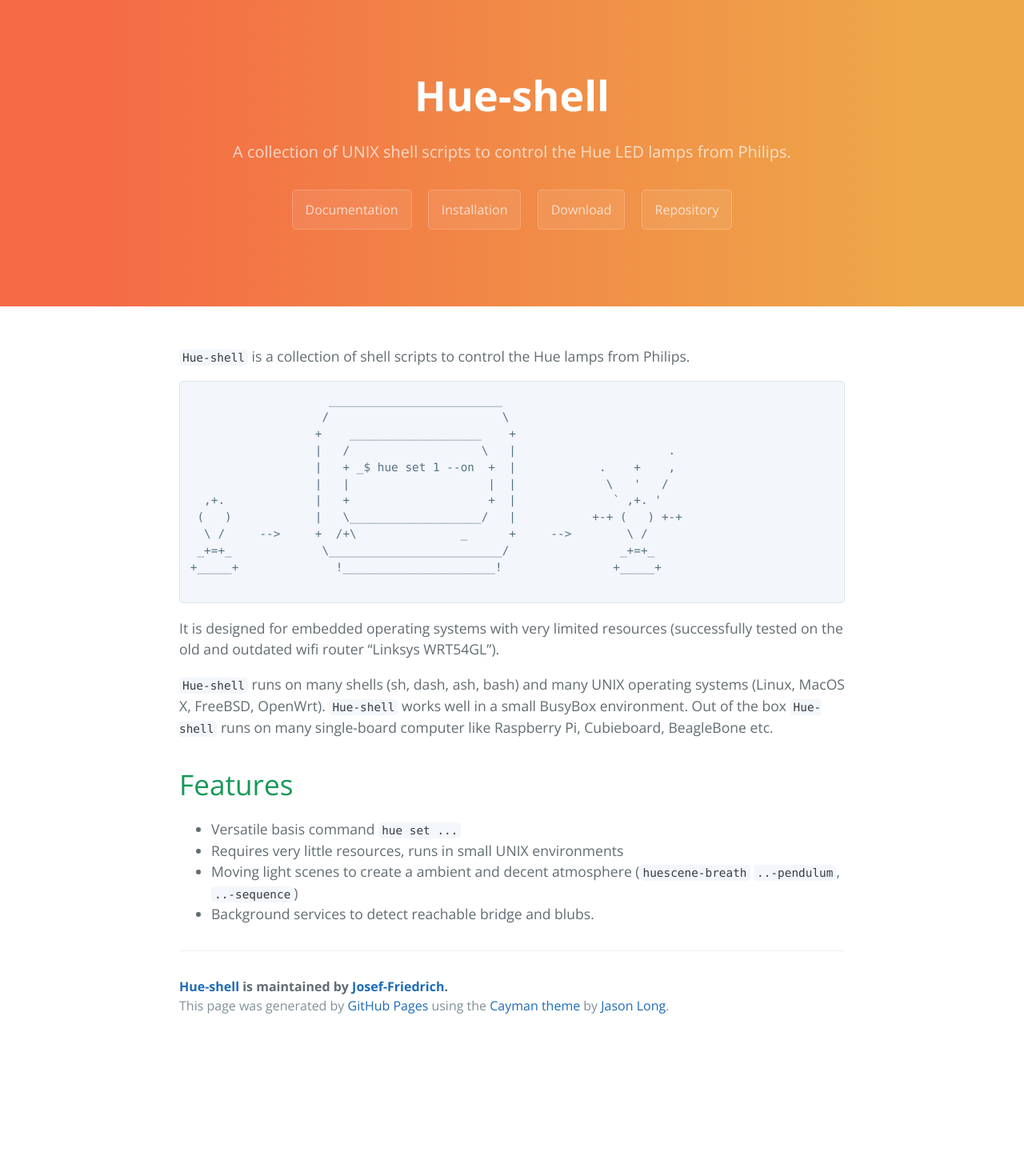
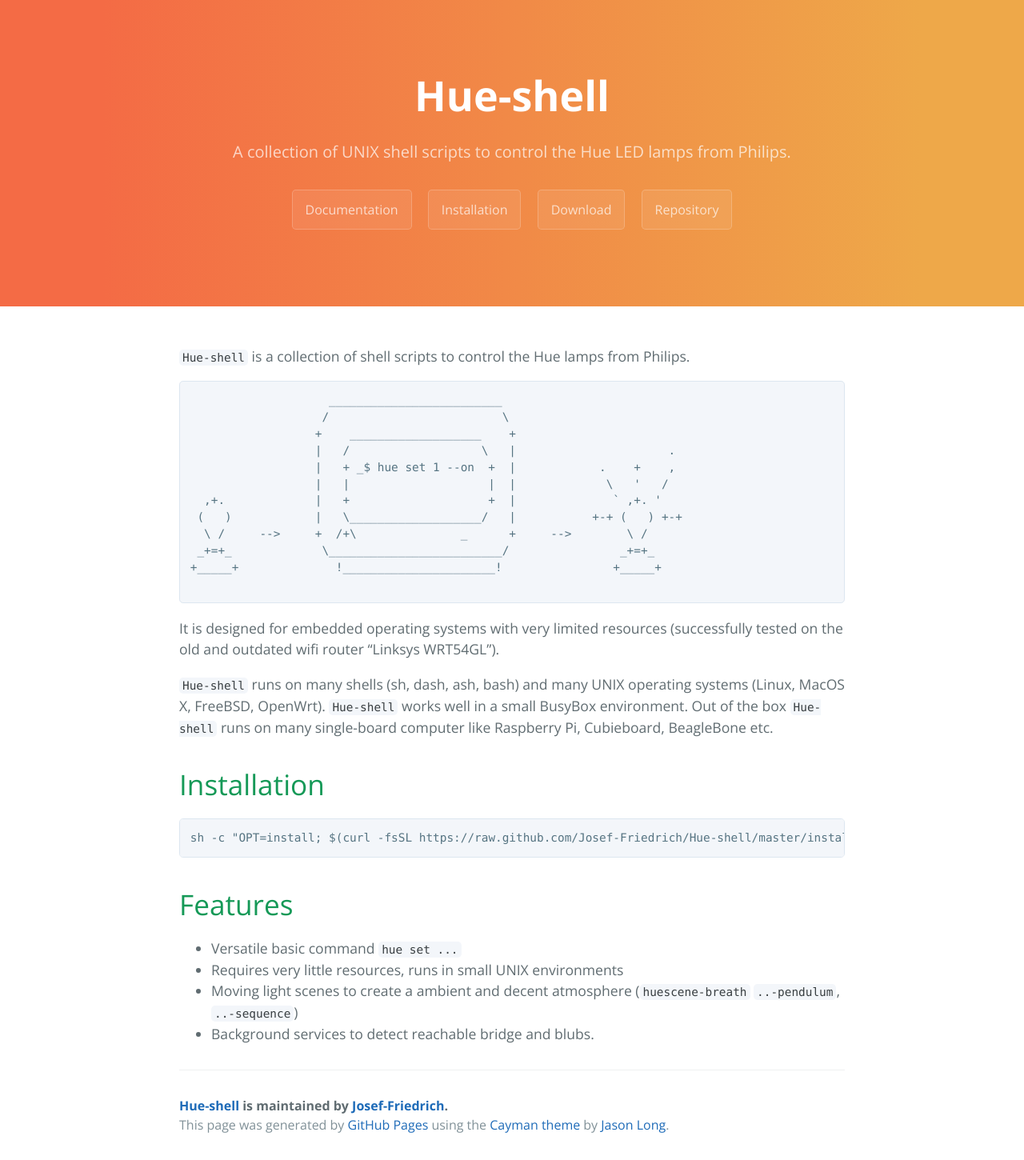
Before and after one commit to Josef-Friedrich/Hue-shell, a Jekyll site: the page built from index.md, in a window 1280 px wide. Shown: the whole page at 80% size. Built offline with Jekyll 4.4.1, drawn with Linux system fonts in a browser that asks for light colours; before the commit the page ends 1301 px from its top, so only the background shows below that.

Commit message:
Add installtion link

````diff
--- a/index.md
+++ b/index.md
@@ -29,9 +29,15 @@
 of the box `Hue-shell` runs on many single-board computer like
 Raspberry Pi, Cubieboard, BeagleBone etc.
 
+# Installation
+
+```sh
+sh -c "OPT=install; $(curl -fsSL https://raw.github.com/Josef-Friedrich/Hue-shell/master/install.sh)"
+```
+
 # Features
 
-* Versatile basis command `hue set ...`
+* Versatile basic command `hue set ...`
 * Requires very little resources, runs in small UNIX environments
 * Moving light scenes to create a ambient and decent atmosphere (`huescene-breath` `..-pendulum`, `..-sequence`)
 * Background services to detect reachable bridge and blubs.
````
